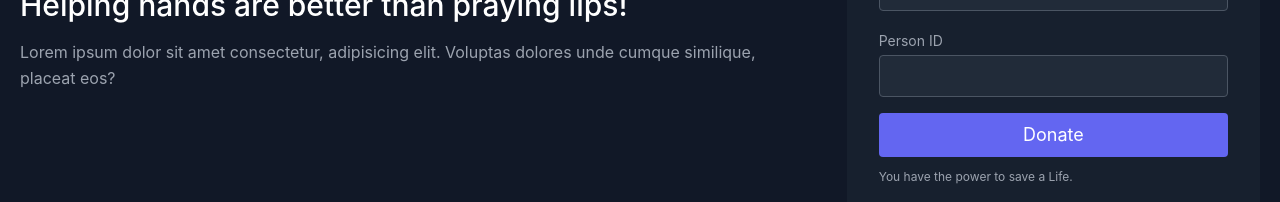
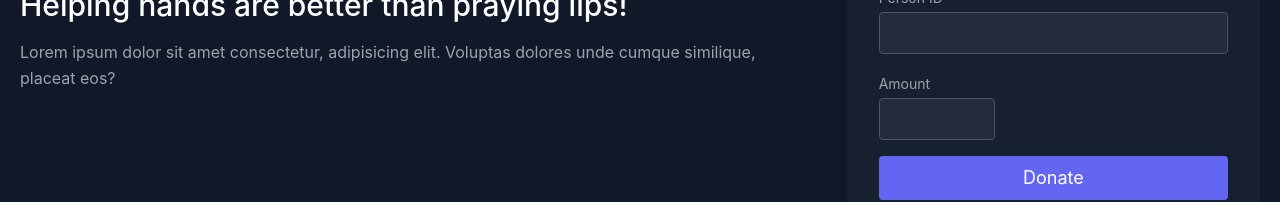
Before and after one commit to Donate-for-purpose/Frontend, a Next.js app: page /donate in a window 1280 px wide. Shown: the part 361-563 px from the top of the page. Built offline with nearby package versions, Linux system fonts and the light colour scheme; what wagmi would draw is missing.

Commit message:
amount btn

```diff
--- a/pages/donate/index.tsx
+++ b/pages/donate/index.tsx
@@ -4,6 +4,7 @@ import Navbar from '../../components/Navbar'
 function donate() {
   const [companyAddress, setCompanyAddress] = useState('');
   const [personAddress, setPersonAddress] = useState('');
+  const [amount, setAmount] = useState('');
 
 
   return (
@@ -26,6 +27,11 @@ function donate() {
               <label htmlFor="person-id" className="leading-7 text-sm text-gray-400">Person ID</label>
               <input value={personAddress} onChange={(e) => (setPersonAddress(e.target.value))} type="text" name="person-id" className="w-full bg-gray-600 bg-opacity-20 focus:bg-transparent focus:ring-2 focus:ring-indigo-900 rounded border border-gray-600 focus:border-indigo-500 text-base outline-none text-gray-100 py-1 px-3 leading-8 transition-colors duration-200 ease-in-out" />
             </div>
+            <div className="relative mb-4">
+              <label htmlFor="person-id" className="leading-7 text-sm text-gray-400">Amount</label>
+              <br/>
+              <input value={amount} onChange={(e) => (setAmount(e.target.value))} type="number" name="person-id" className="w-2/6 bg-gray-600 bg-opacity-20 focus:bg-transparent focus:ring-2 focus:ring-indigo-900 rounded border border-gray-600 focus:border-indigo-500 text-base outline-none text-gray-100 py-1 px-3 leading-8 transition-colors duration-200 ease-in-out" />
+            </div>
             <button className="text-white bg-indigo-500 border-0 py-2 px-8 focus:outline-none hover:bg-indigo-600 rounded text-lg">Donate</button>
             <p className="text-xs mt-3">You have the power to save a Life.</p>
           </div>
```
